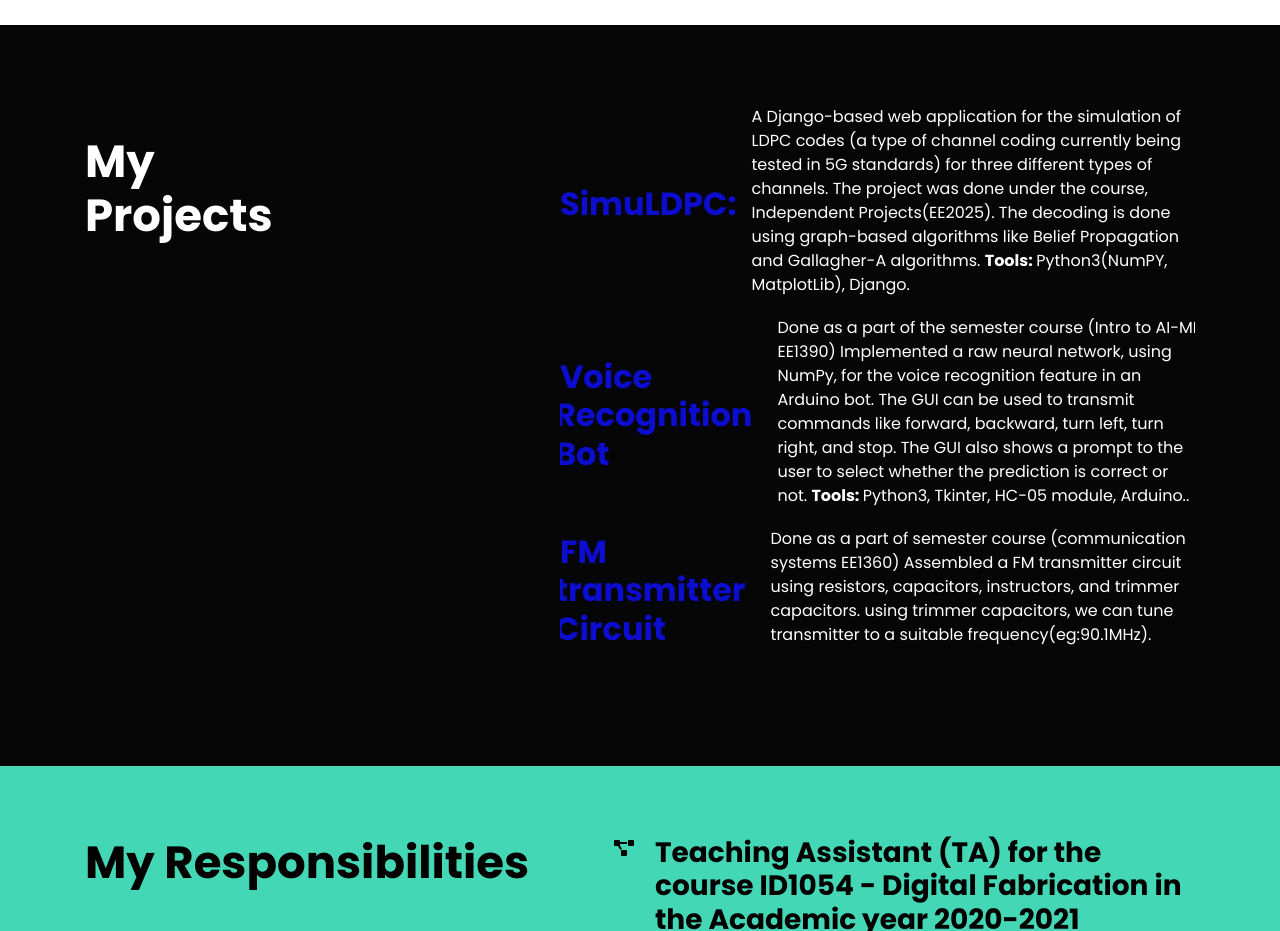
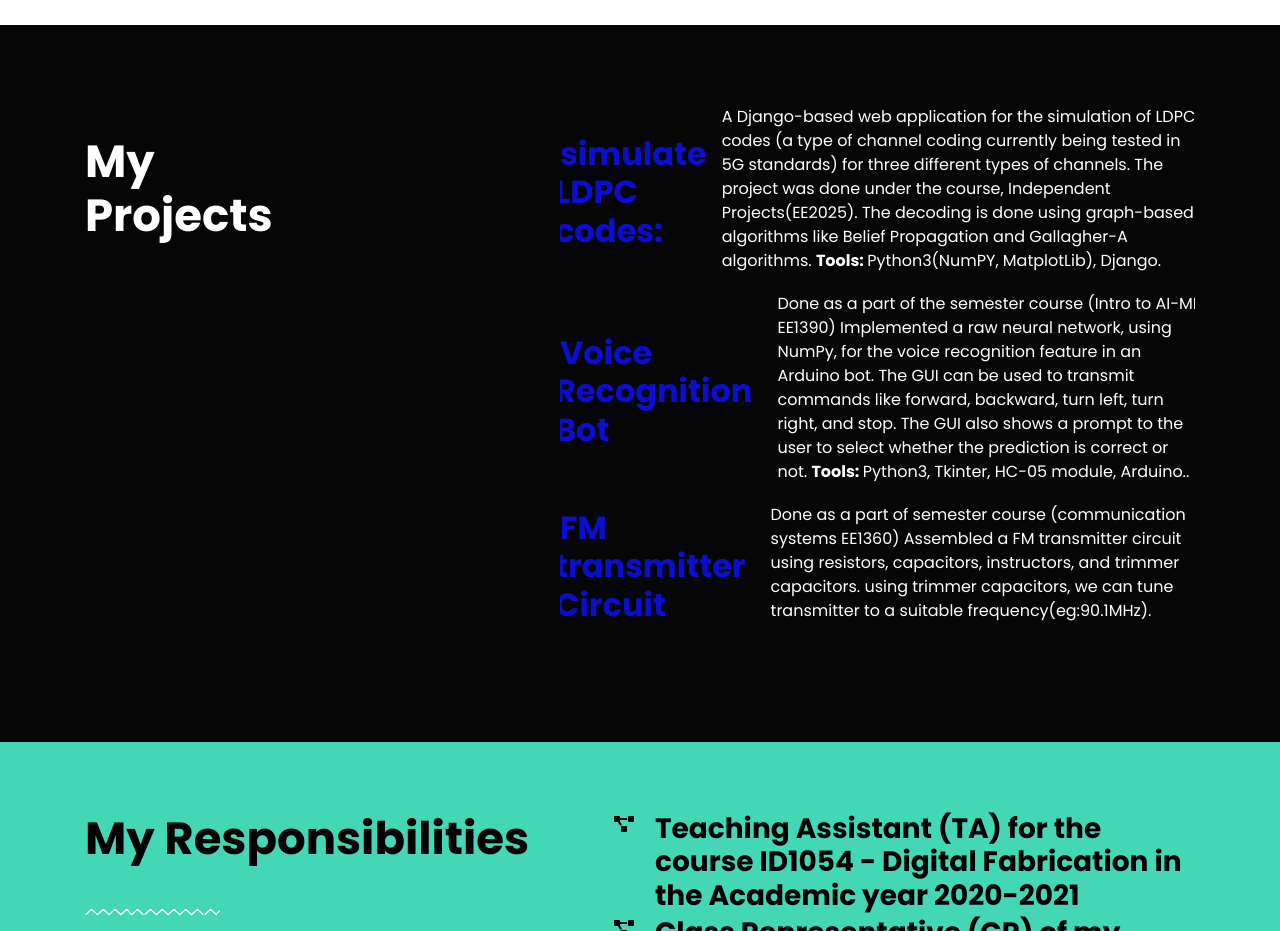
Before and after one commit to srikanth2001/srikanth2001.github.io, a plain HTML site: page index.html in a window 1280 px wide. Shown: the part 2460-3391 px from the top of the page. Drawn offline with nearby package versions, Linux system fonts and the light colour scheme; files whose address does not match are found by name.

Commit message:
Update index.html

```diff
--- a/index.html
+++ b/index.html
@@ -284,7 +284,7 @@
                             <div class="carousel-item active">
                                 <div class="row  projects">
                                     <div class="project-card wow fadeInUp">
-                                        <h2 class="mb-2" ><a href="https://github.com/srikanth2001/SimuLDPC" , style="padding-left: 5px; color:rgb(13, 13, 207)">   SimuLDPC:</a></h2>
+                                        <h2 class="mb-2" ><a href="https://github.com/srikanth2001/SimuLDPC" , style="padding-left: 5px; color:rgb(13, 13, 207)">   simulate LDPC codes:</a></h2>
                                         <p class="color-text" , style="padding-left: 15px;">  A Django-based web application for the simulation of LDPC codes (a type of channel coding currently being tested in 5G
                                             standards) for three different types of channels. The project was done under the course, Independent Projects(EE2025).
                                             The decoding is done using graph-based algorithms like Belief Propagation and Gallagher-A algorithms.
```
